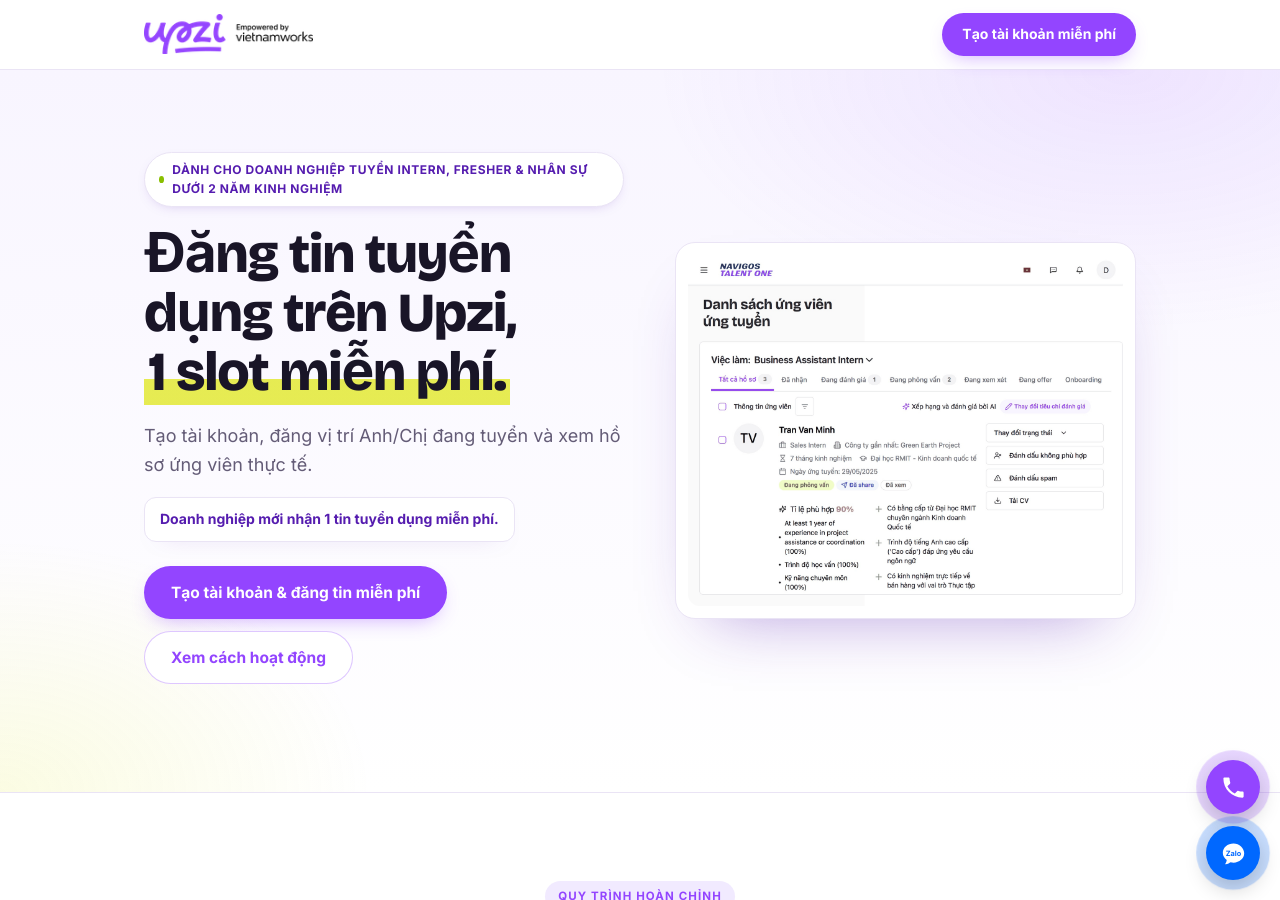
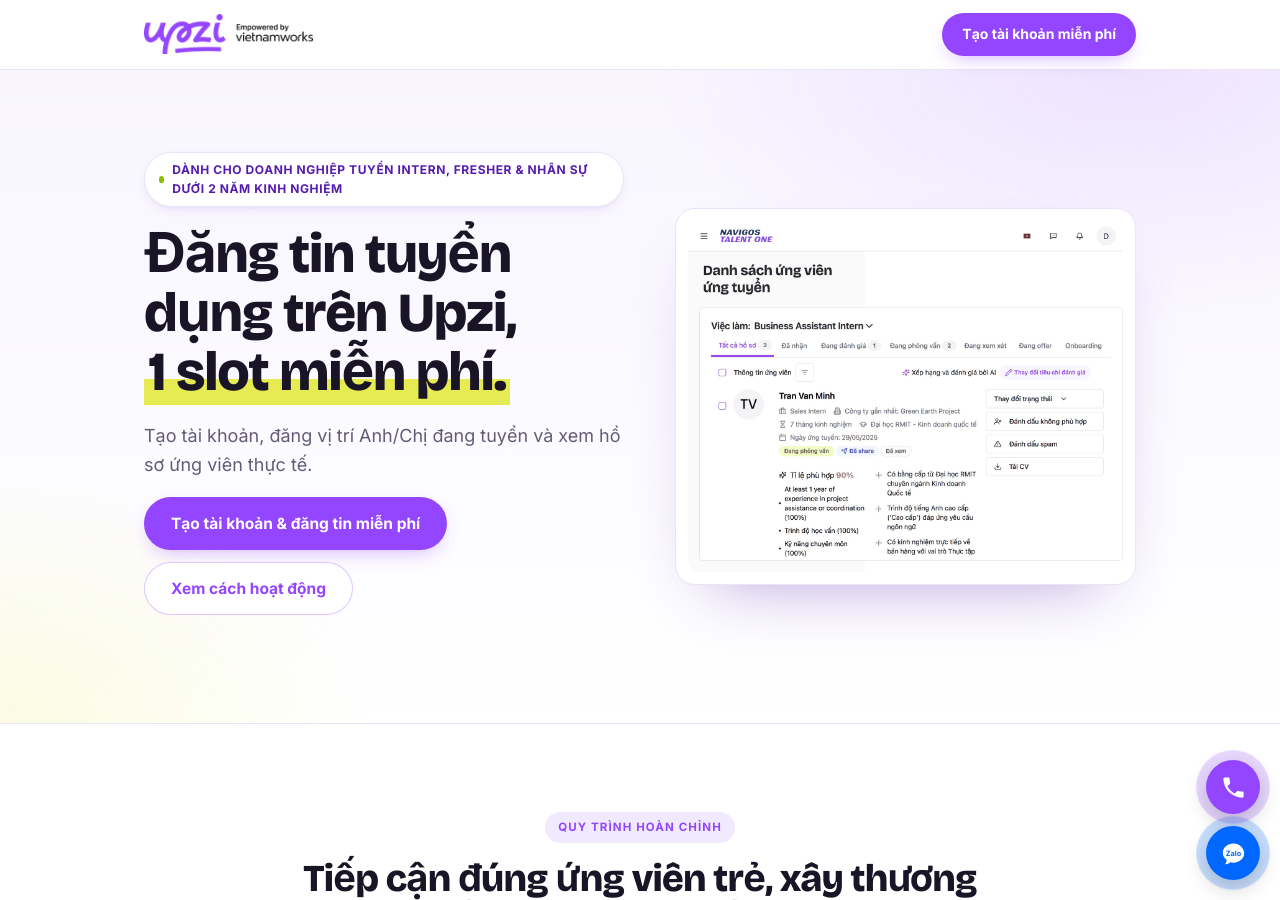
Before and after one commit to upzi-vn/employers, a Jekyll site: the page built from free-trial.html, in a window 1280 px wide and 900 px high. Built offline with Jekyll 4.4.1, drawn with Linux system fonts in a browser that asks for light colours.

Commit message:
Remove free job posting offer for new businesses
Removed the free job posting offer for new businesses.

```diff
--- a/free-trial.html
+++ b/free-trial.html
@@ -294,7 +294,6 @@
         <div class="tag">Dành cho doanh nghiệp tuyển Intern, Fresher &amp; nhân sự dưới 2 năm kinh nghiệm</div>
         <h1>Đăng tin tuyển dụng trên Upzi, <span class="hl">1 slot miễn phí.</span></h1>
         <p class="lead">Tạo tài khoản, đăng vị trí Anh/Chị đang tuyển và xem hồ sơ ứng viên thực tế.</p>
-        <div class="hero-offer">Doanh nghiệp mới nhận 1 tin tuyển dụng miễn phí.</div>
         <div class="hero-ctas">
           <a class="btn-primary" href="https://talent.navigos.vn/auth/register" target="_blank" rel="noopener">Tạo tài khoản &amp; đăng tin miễn phí</a>
           <a class="btn-secondary" href="#cach-hoat-dong">Xem cách hoạt động</a>
```
